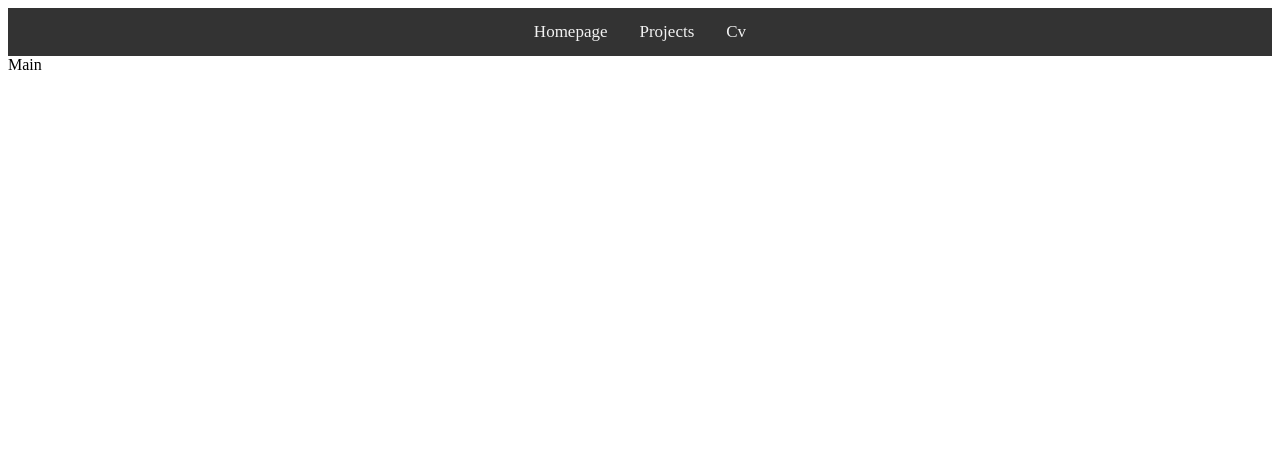
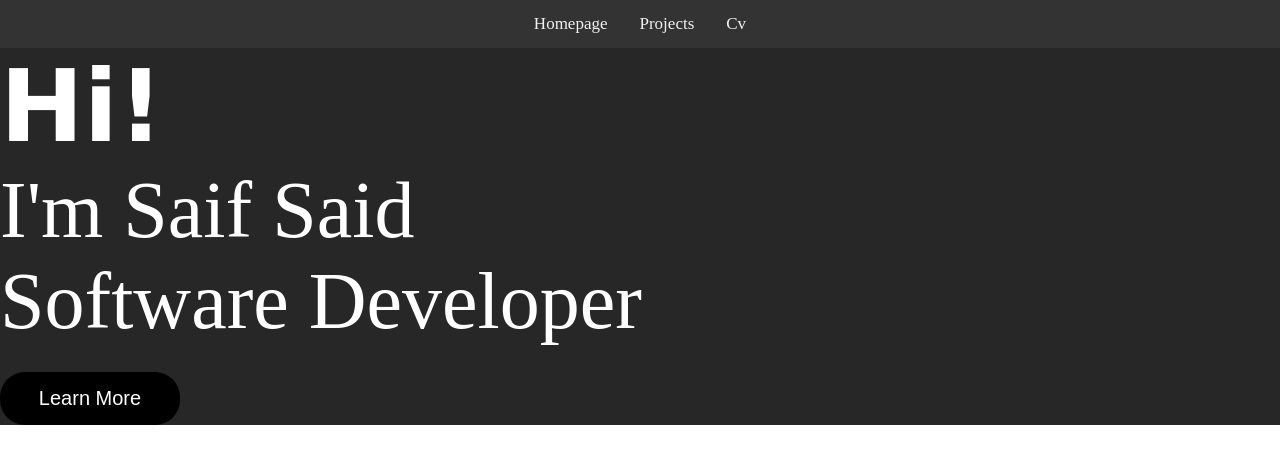
Before and after one commit to Reck-Saif/portfolio, a React (Create React App) app: page / in a window 1280 px wide. Shown: the top 464 px of the page. Built offline with nearby package versions, Linux system fonts and the light colour scheme.

Commit message:
homepage done

```diff
--- a/src/components/routes/cv.tsx
+++ b/src/components/routes/cv.tsx
@@ -7,7 +7,7 @@ type CvProps = {
 const Cv: React.FC<CvProps> = () => {
   return (
     <div>
-      Cv
+        This is Cv
     </div>
   )
 }
--- a/src/components/routes/main.tsx
+++ b/src/components/routes/main.tsx
@@ -1,14 +1,21 @@
 import React from 'react'
-
+import styles from './maincss.module.scss';
+import { Link } from 'react-router-dom';
 type MainProps = {
 
 }
 
 const Main: React.FC<MainProps> = () => {
   return (
-    <div>
-      Main
-    </div>
+
+    <div className={styles.container}>
+        <h1>Hi!</h1>
+        <p>I'm Saif Said</p>
+        <p>Software Developer</p>
+        <Link to={"/learnmore"}><a href='http://localhost:3000/cv'><button type="button">Learn More</button></a></Link>
+
+     </div>
+
   )
 }
 
--- /dev/null
+++ b/src/components/routes/maincss.module.scss
@@ -0,0 +1,37 @@
+*{
+    margin: 0%;
+    padding: 0%;
+
+}
+
+.container{
+    background-color: rgb(39, 39, 39);
+}
+
+.container h1{
+    color: white;
+    font-size: 100px;
+    font-family: Verdana, Geneva, Tahoma, sans-serif;
+
+}
+
+.container p{
+    color: white;
+    font-size: 80px;
+}
+
+.container button{
+    width: 180px;
+    color: rgb(255, 255, 255);
+    font-size: 20px;
+    padding: 15px 0;
+    background: rgb(0, 0, 0);
+    border: 0;
+    border-radius: 25px;
+    outline: none;
+    margin-top: 25px;
+    &:hover{
+        background: rgb(255, 255, 255);
+        color: black;
+    }
+}
```
